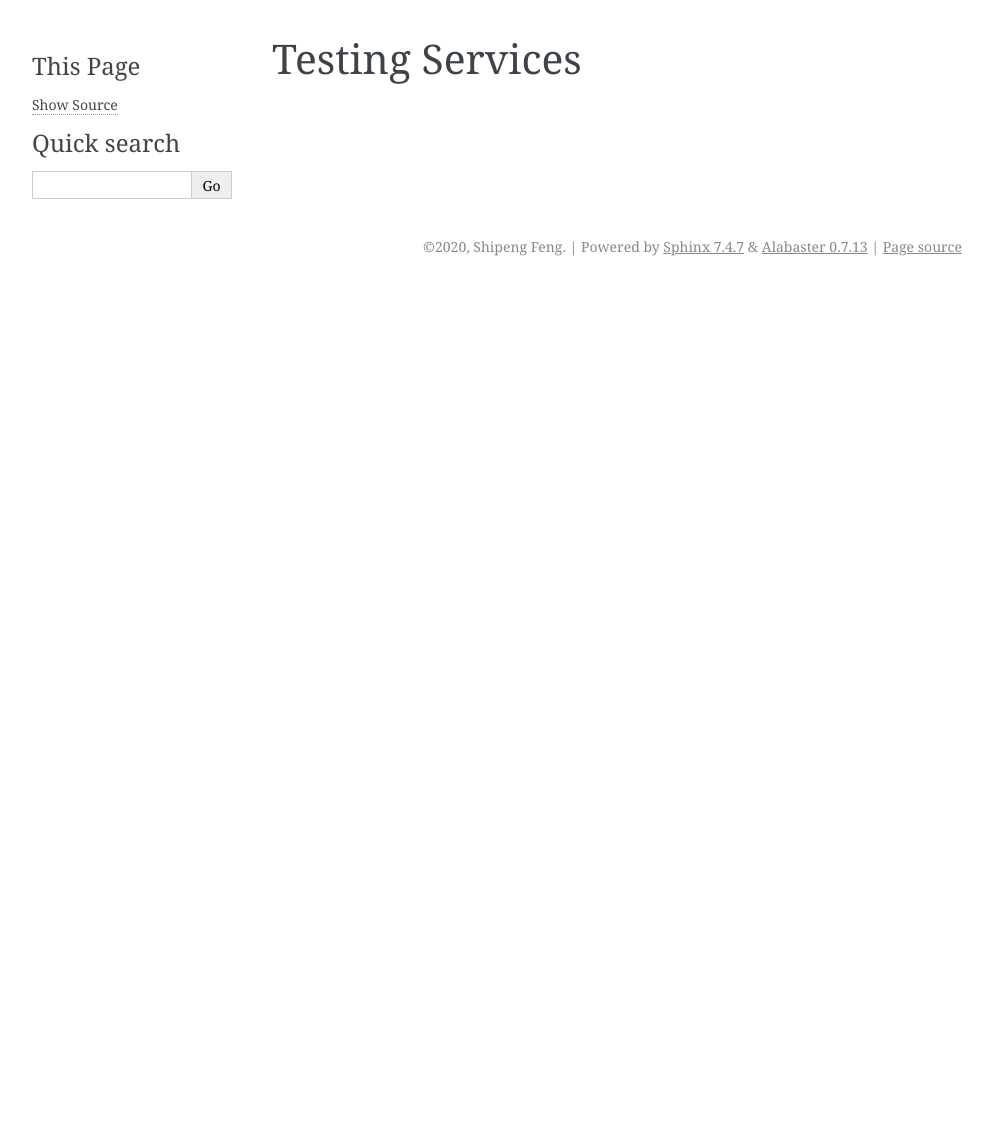
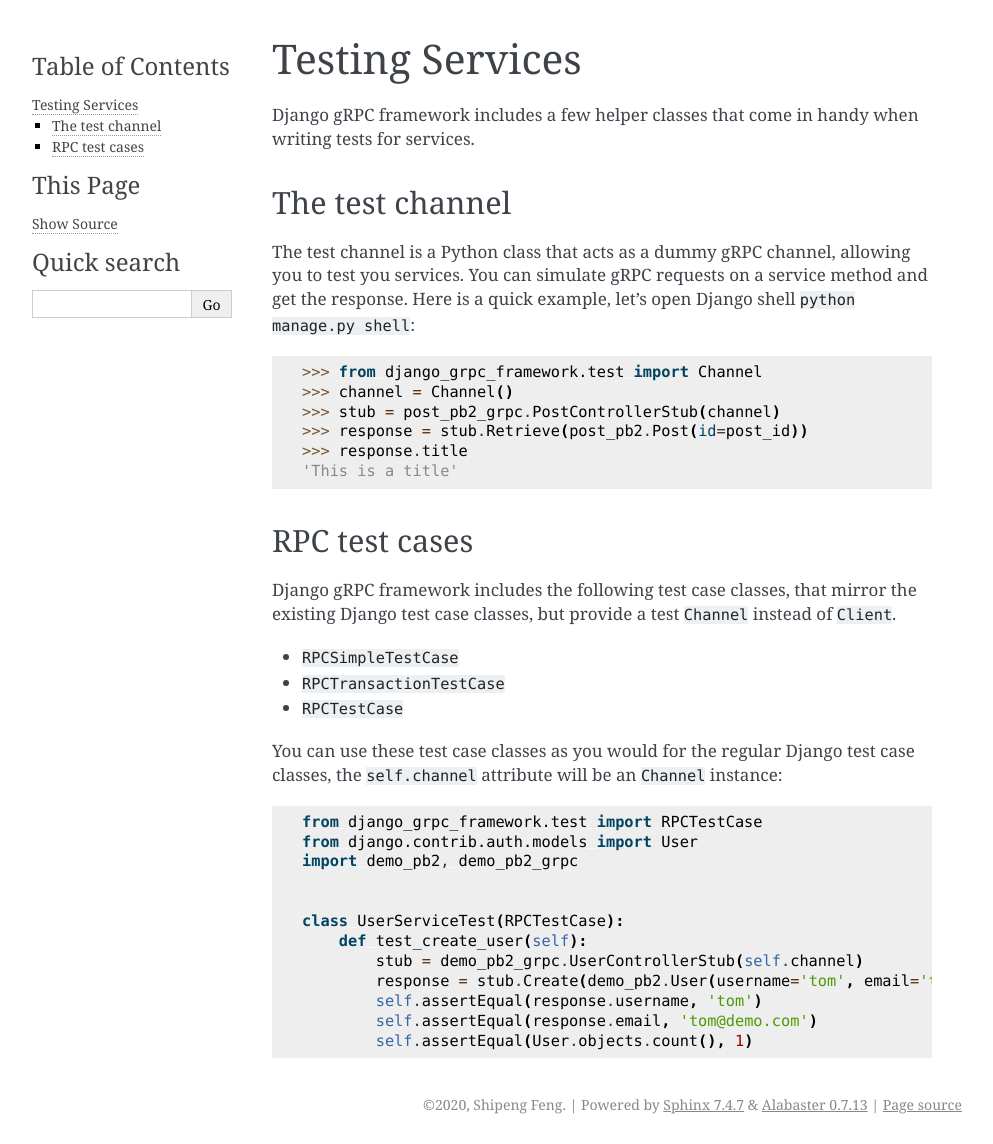
Before and after one commit to fengsp/django-grpc-framework, a Sphinx documentation site: the page built from docs/testing.rst, in a window 1280 px wide. Shown: the whole page, without its empty margins (148-1141 px from the left). Built offline with Sphinx 7.4.7, drawn with Linux system fonts in a browser that asks for light colours; before the commit the page ends 900 px from its top, so only the background shows below that.

Commit message:
Added testing support

```diff
--- a/docs/testing.rst
+++ b/docs/testing.rst
@@ -2,3 +2,52 @@
 
 Testing Services
 ================
+
+Django gRPC framework includes a few helper classes that come in handy when
+writing tests for services.
+
+
+The test channel
+----------------
+
+The test channel is a Python class that acts as a dummy gRPC channel,
+allowing you to test you services.  You can simulate gRPC requests on a
+service method and get the response.  Here is a quick example, let's open
+Django shell ``python manage.py shell``:
+
+.. code-block:: pycon
+
+    >>> from django_grpc_framework.test import Channel
+    >>> channel = Channel()
+    >>> stub = post_pb2_grpc.PostControllerStub(channel)
+    >>> response = stub.Retrieve(post_pb2.Post(id=post_id))
+    >>> response.title
+    'This is a title'
+
+
+RPC test cases
+--------------
+
+Django gRPC framework includes the following test case classes, that mirror
+the existing Django test case classes, but provide a test ``Channel``
+instead of ``Client``.
+
+- ``RPCSimpleTestCase``
+- ``RPCTransactionTestCase``
+- ``RPCTestCase``
+
+You can use these test case classes as you would for the regular Django test
+case classes, the ``self.channel`` attribute will be an ``Channel`` instance::
+
+    from django_grpc_framework.test import RPCTestCase
+    from django.contrib.auth.models import User
+    import demo_pb2, demo_pb2_grpc
+
+
+    class UserServiceTest(RPCTestCase):
+        def test_create_user(self):
+            stub = demo_pb2_grpc.UserControllerStub(self.channel)
+            response = stub.Create(demo_pb2.User(username='tom', email='tom@demo.com'))
+            self.assertEqual(response.username, 'tom')
+            self.assertEqual(response.email, 'tom@demo.com')
+            self.assertEqual(User.objects.count(), 1)
--- a/docs/tutorial/building_services.rst
+++ b/docs/tutorial/building_services.rst
@@ -1,4 +1,4 @@
-.. _services:
+.. _building_services:
 
 Building Services
 =================
@@ -196,8 +196,8 @@ file, include our blog app's grpc handlers::
         blog_grpc_handlers(server)
 
 
-Testing our gRPC Service
-------------------------
+Calling our service
+-------------------
 
 Now we can start up a gRPC server so that clients can actually use our
 service::
--- a/docs/tutorial/index.rst
+++ b/docs/tutorial/index.rst
@@ -15,3 +15,4 @@ source code in `tutorial example`_.
 
    building_services
    using_generics
+   writing_tests
--- a/docs/tutorial/using_generics.rst
+++ b/docs/tutorial/using_generics.rst
@@ -1,4 +1,4 @@
-.. _generics:
+.. _using_generics:
 
 Using Generic Services
 ======================
```
Also changed, not shown: docs/quickstart.rst (+12 -12 lines), docs/tutorial/writing_tests.rst (added, +42 -0 lines), 4 other files.
